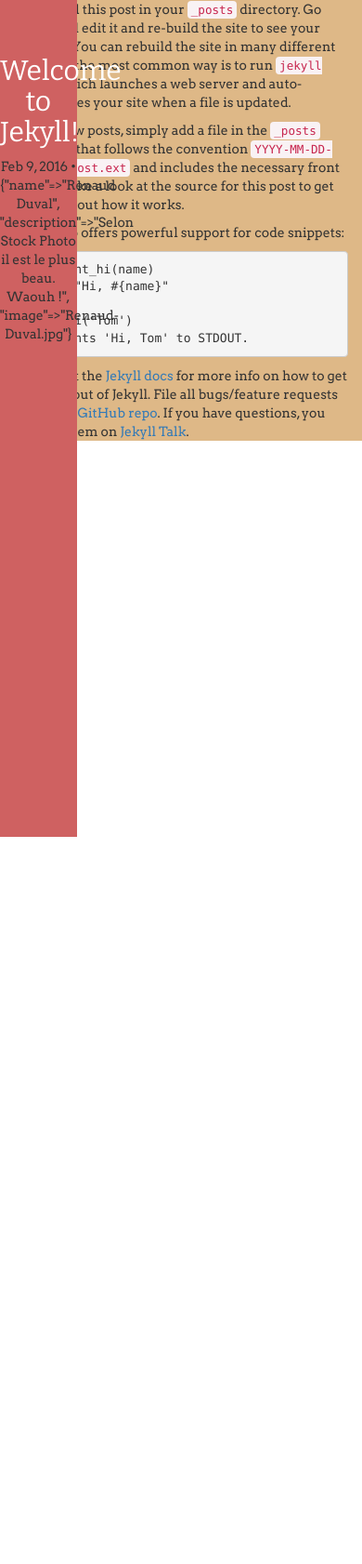
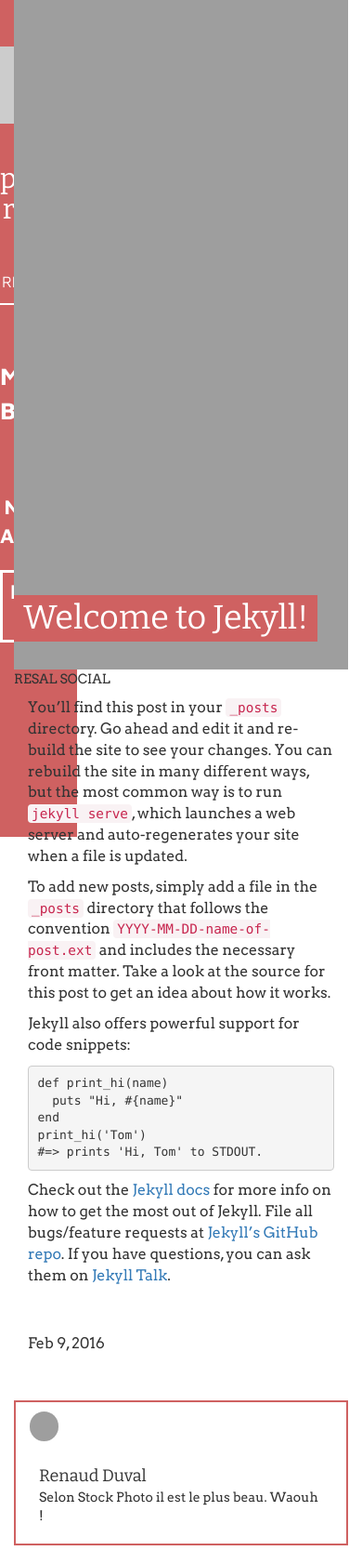
Before and after one commit to Koroeskohr/la-poupee-russe, a Jekyll site: the page built from _posts/2016-02-09-welcome-to-jekyll.markdown, in a window 390 px wide. Shown: the whole page at 93% size. Built offline with Jekyll 4.4.1, drawn with Linux system fonts in a browser that asks for light colours; nearby versions of some CDN libraries; before the commit the page ends 900 px from its top, so only the background shows below that; grey boxes are pictures that could not be loaded.

Commit message:
Organize post layout

```diff
--- a/_layouts/post.html
+++ b/_layouts/post.html
@@ -2,14 +2,43 @@
 layout: default
 ---
 <article class="post" itemscope itemtype="http://schema.org/BlogPosting">
+  <div class="article-head" style="
+    {% if page.article-img %}
+      background-image: url({{site.baseurl}}/images/{{page.article-img['large']}});
+    {% endif %}
+  ">
 
-  <header class="post-header">
-    <h1 class="post-title" itemprop="name headline">{{ page.title }}</h1>
-    <p class="post-meta"><time datetime="{{ page.date | date_to_xmlschema }}" itemprop="datePublished">{{ page.date | date: "%b %-d, %Y" }}</time>{% if page.author %} • <span itemprop="author" itemscope itemtype="http://schema.org/Person"><span itemprop="name">{{ page.author }}</span></span>{% endif %}</p>
-  </header>
+    <h1 class="post-title col-sm-6 col-sm-offset-3" itemprop="name headline">{{ page.title }}</h1>
 
-  <div class="post-content" itemprop="articleBody">
+  </div>
+
+  <p>RESAL SOCIAL</p>
+
+  <div class="post-content col-sm-6 col-sm-offset-3" itemprop="articleBody">
     {{ content }}
+
+    <p class="post-date">
+      <time datetime="{{ page.date | date_to_xmlschema }}" itemprop="datePublished">{{ page.date | date: "%b %-d, %Y" }}</time>
+    </p>
+  </div>
+
+   <div class="post-meta col-sm-6 col-sm-offset-3">
+    <div class="author-image" style="
+      {% if page.author['image'] %}
+          background-image: url({{site.baseurl}}/images/authors/{{page.author['image']}});
+      {% endif %}
+    ">
+    </div>
+
+    <div class="author-info">
+      {% if page.author["name"] %}
+         <span itemprop="author" itemscope itemtype="http://schema.org/Person"><span class="author-name" itemprop="name">{{ page.author["name"] }}</span></span>
+      {% endif %}
+
+      {% if page.author["description"] %}
+        <p>{{ page.author["description"] }}</p>
+      {% endif %}
+    </div>
   </div>
 
 </article>
--- a/_sass/_debug.scss
+++ b/_sass/_debug.scss
@@ -1,3 +1,3 @@
 .content {
-  background-color: burlywood;
+  background-color: transparent;
 }
--- a/_sass/_layout.scss
+++ b/_sass/_layout.scss
@@ -0,0 +1,56 @@
+/* ARTICLE PAGE */
+
+article.post {
+
+  div.article-head {
+    width: 100%;
+    height: 80vh;
+    margin: 0;
+    background-size: cover;
+    position: relative;
+
+    h1.post-title {
+      background: $red;
+      display: inline-block;
+      padding: 5px 10px;
+      color: white;
+      text-align: center;
+      position: absolute;
+      bottom: 20px;
+    }
+  }
+
+  div.post-content p {
+    font-size: 1.6rem;
+
+    &.post-date {
+      margin: 50px 0;
+    }
+  }
+
+  div.post-meta {
+    border: 2px solid $red;
+    margin-top: 20px;
+    margin-bottom: 20px;
+
+    div.author-image {
+      width : 8vw;
+      height: 8vw;
+      background-size: cover;
+      border-radius: 4vw;
+      display: inline-block;
+      margin: 10px 0;
+    }
+
+    div.author-info {
+      display: inline-block;
+      vertical-align: top;
+      margin: 10px;
+    }
+
+    span.author-name {
+      font-size: 1.8rem;
+      font-family: $title-font-family;
+    }
+  }
+}
```
